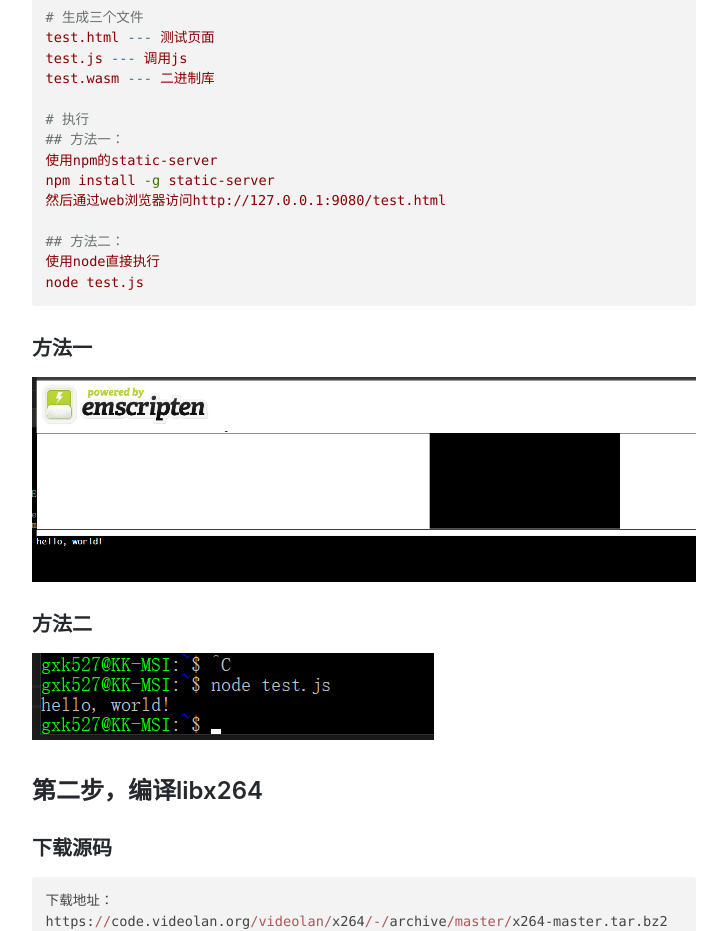
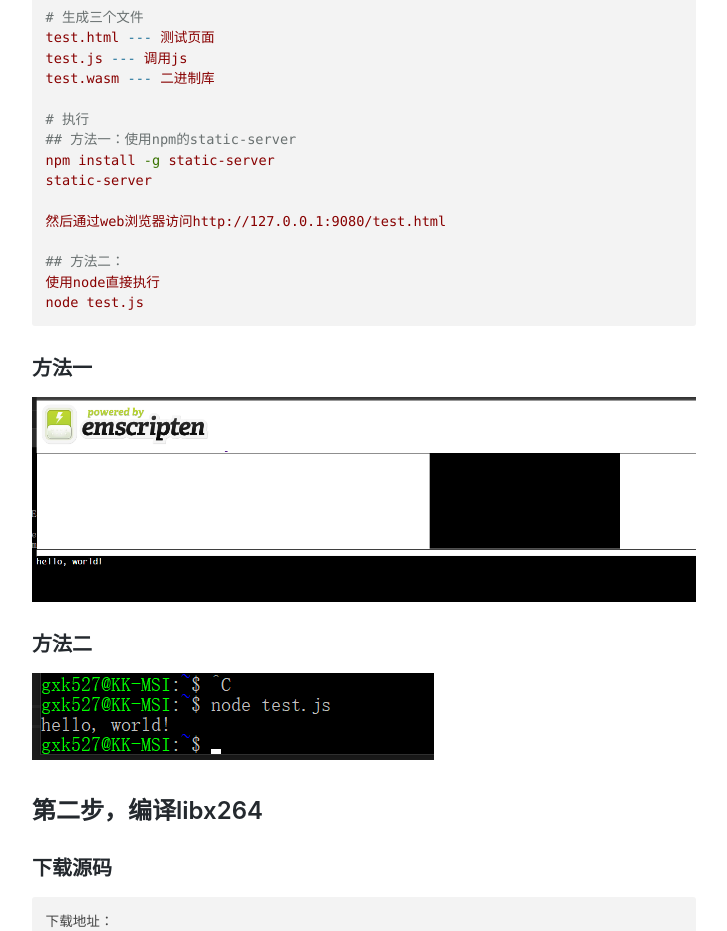
Before and after one commit to DarkGodOne/darkgodone.github.io, a plain HTML site: page docs/emscripten/ffmpeg.html in a window 1280 px wide. Shown: the part 1400-2331 px from the top of the page, without its empty margins (276-1003 px from the left). Drawn offline with nearby package versions, Linux system fonts and the light colour scheme.

Commit message:
[REP]更新文档bug

```diff
--- a/docs/emscripten/ffmpeg.html
+++ b/docs/emscripten/ffmpeg.html
@@ -108,9 +108,10 @@ source path_to_emsdk/emsdk_env.sh
 <span class="hljs-string">test.wasm</span> <span class="hljs-meta">---</span> <span class="hljs-string">二进制库</span>
 
 <span class="hljs-comment"># 执行</span>
-<span class="hljs-comment">## 方法一：</span>
-<span class="hljs-string">使用npm的static-server</span>
+<span class="hljs-comment">## 方法一：使用npm的static-server</span>
 <span class="hljs-string">npm</span> <span class="hljs-string">install</span> <span class="hljs-bullet">-g</span> <span class="hljs-string">static-server</span>
+<span class="hljs-string">static-server</span>
+
 <span class="hljs-string">然后通过web浏览器访问http://127.0.0.1:9080/test.html</span>
 
 <span class="hljs-comment">## 方法二：</span>
```
Also changed, not shown: docs/emscripten/ffmpeg/index.html (+3 -2 lines), website/docs/emscripten/ffmpeg.md (+3 -2 lines).
